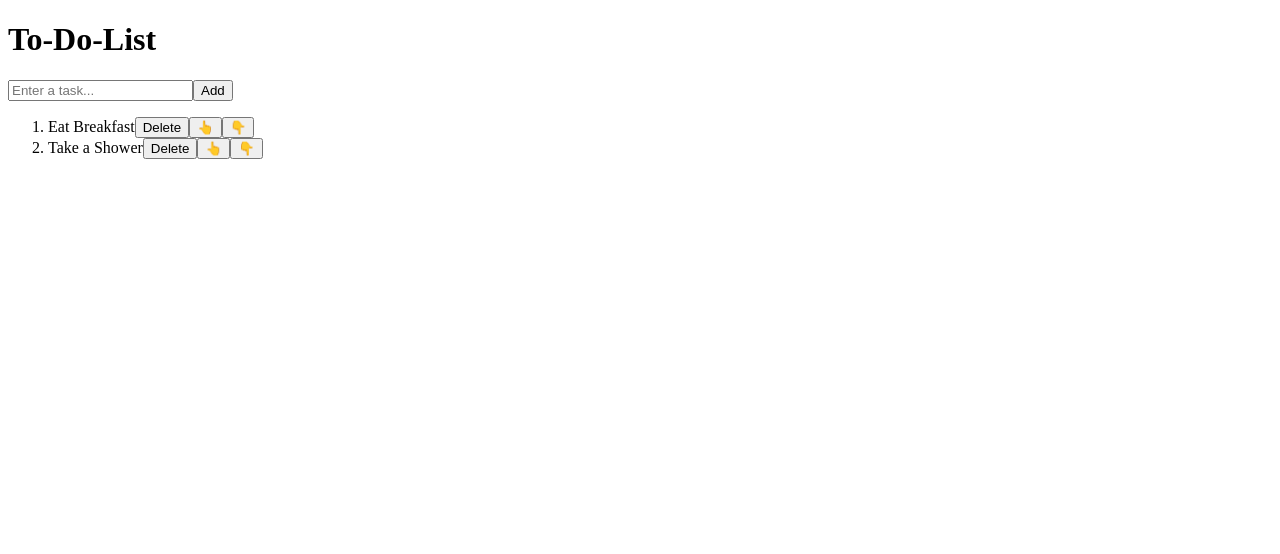
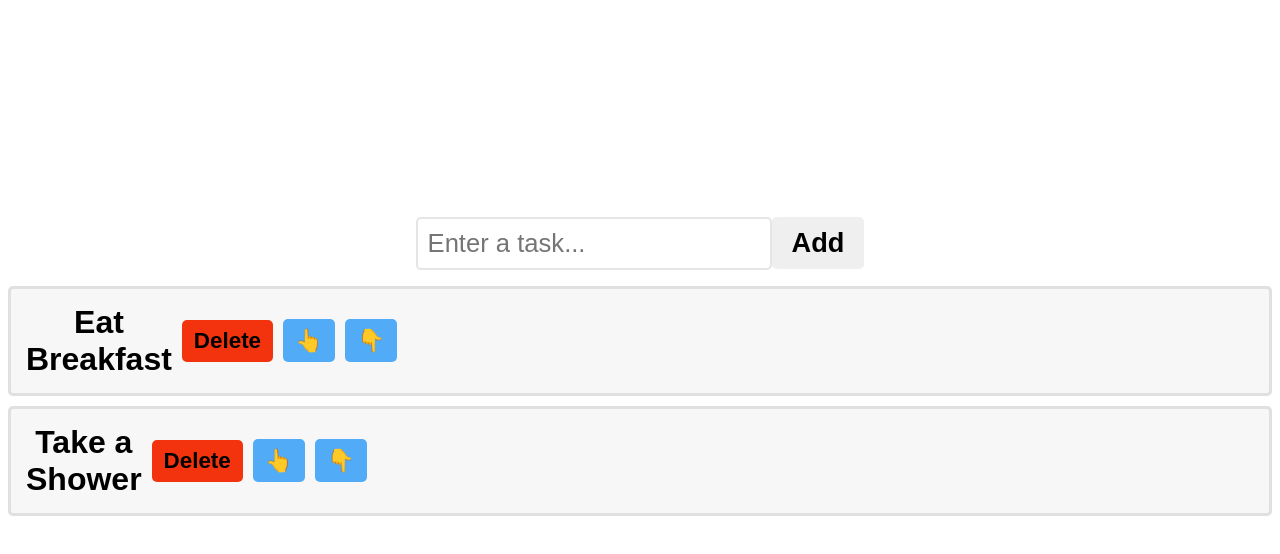
Before and after one commit to likhita-pathi/to-do-list, a React (Vite) app: page / in a window 1280 px wide. Shown: the top 554 px of the page. Built offline with nearby package versions, Linux system fonts and the light colour scheme.

Commit message:
Styling the app

```diff
--- a/src/index.css
+++ b/src/index.css
@@ -0,0 +1,73 @@
+.body {
+  background-color: hotpink;
+}
+.to-do-list {
+  font-family: Arial, sans-serif;
+  text-align: center;
+  margin-top: 100px;
+}
+h1 {
+  font-size: 4rem;
+  color: white;
+}
+button {
+  font-size: 1.7rem;
+  font-weight: bold;
+  padding: 10px 20px;
+  color: black;
+  border: none;
+  border-radius: 5px;
+  cursor: pointer;
+  transition: background-color 0.5s ease;
+}
+.add-button {
+  background-color: hsl(125, 47%, 54%);
+}
+.add-button:hover {
+  background-color: hsl(125, 47%, 54%);
+}
+.delete-button {
+  background-color: hsl(10, 90%, 50%);
+}
+.delete-button:hover {
+  background-color: hsl(10, 90%, 40%);
+}
+.move-button {
+  background-color: hsl(207, 90%, 64%);
+}
+.move-button:hover {
+  background-color: hsl(207, 90%, 54%);
+}
+input[type="text"] {
+  font-size: 1.6rem;
+  padding: 10px;
+  border: 2px solid hsla(0, 0%, 80%, 0.5);
+  border-radius: 5px;
+  color: hsla(0, 0%, 0%, 0.5);
+}
+ol {
+  padding: 0;
+}
+li {
+  font-size: 2rem;
+  font-weight: bold;
+  padding: 15px;
+  background-color: hsl(0, 0%, 97%);
+  margin-bottom: 10px;
+  border: 3px solid hsla(0, 0%, 85%, 0.75);
+  border-radius: 5px;
+  display: flex;
+  align-items: center;
+}
+.text {
+  flex: 1;
+  flex-grow: 0.1;
+  flex-shrink: 0.1;
+  flex-basis: 0%;
+}
+.delete-button,
+.move-button {
+  padding: 8px 12px;
+  font-size: 1.4rem;
+  margin-left: 10px;
+}
```
